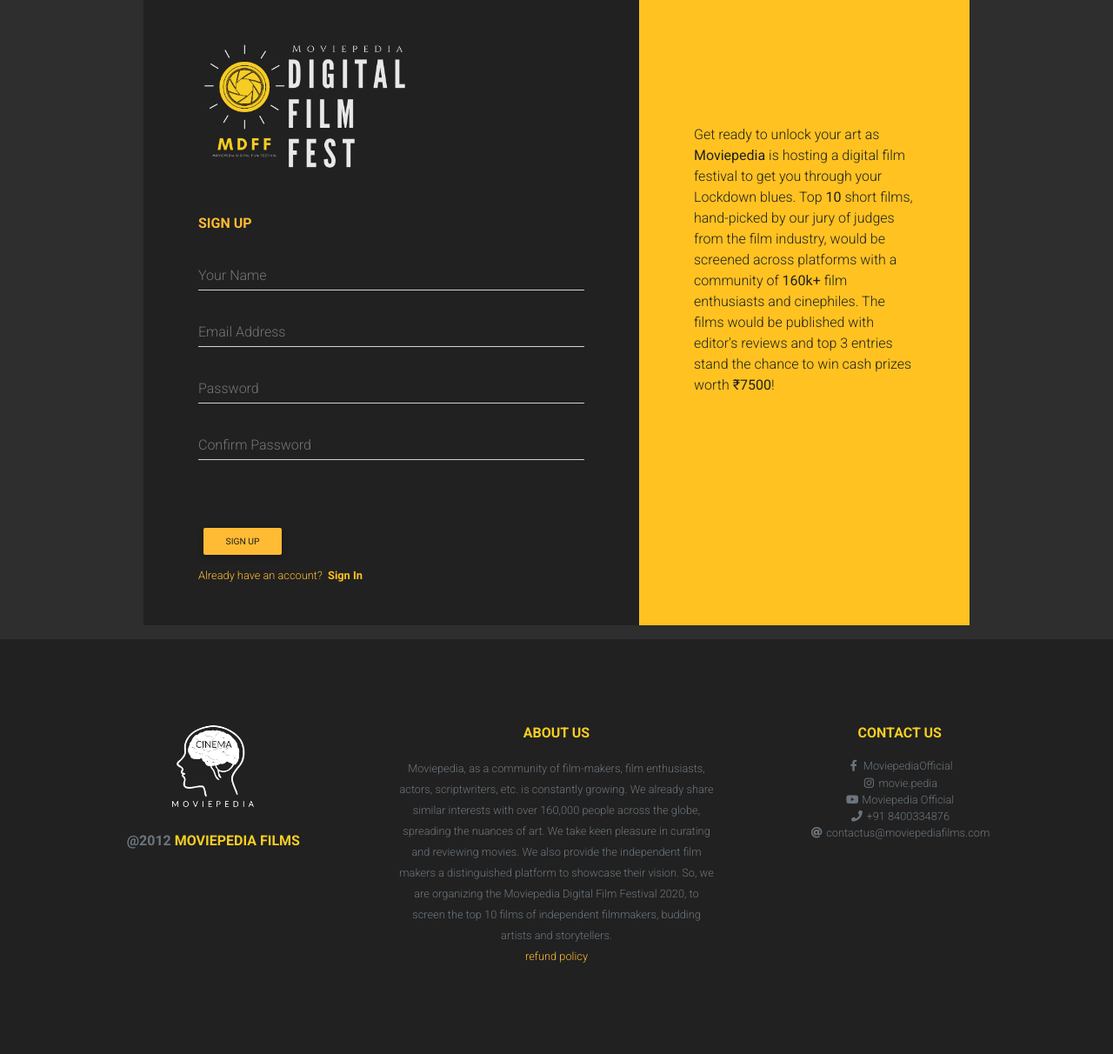
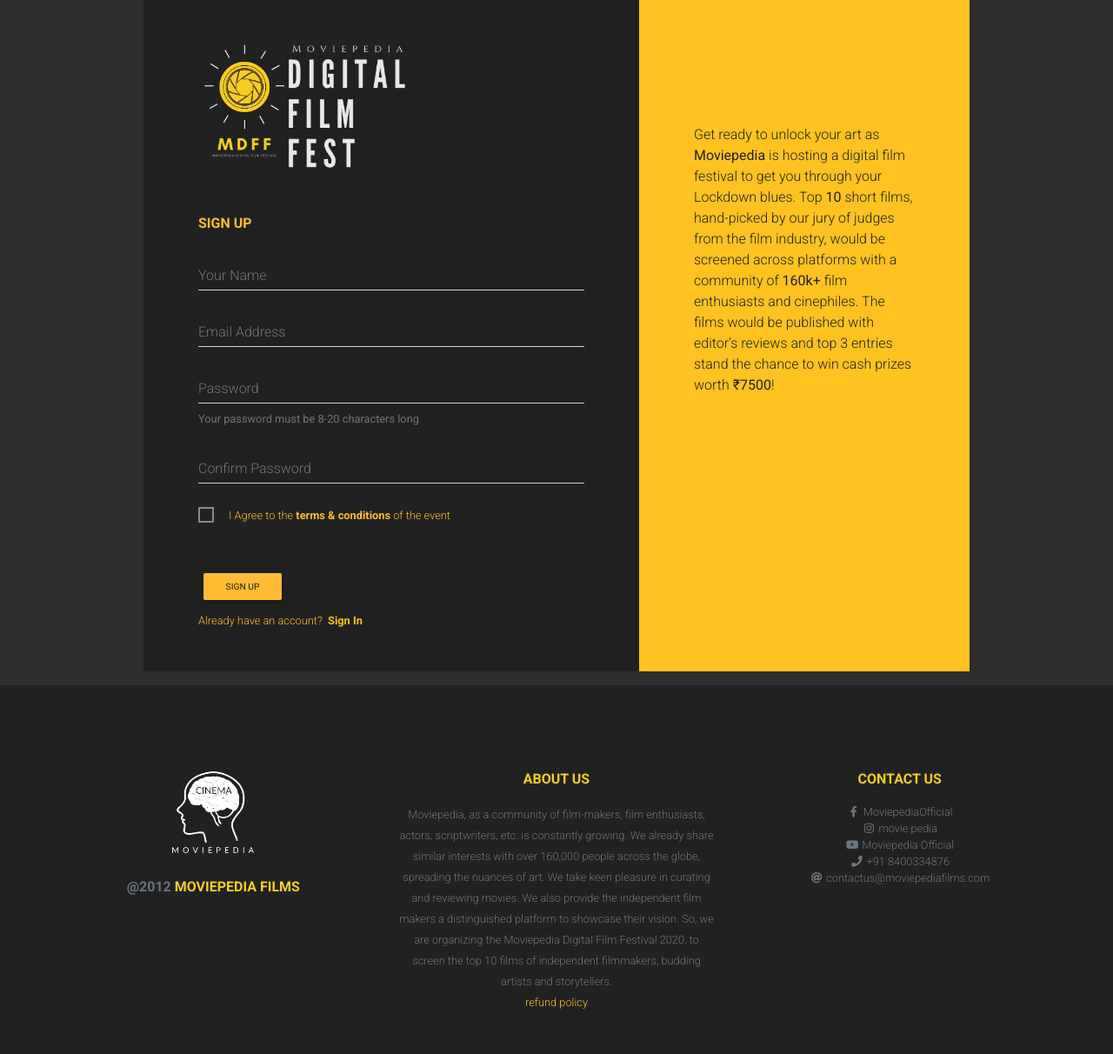
Before and after one commit to moviepediafilms/mdff.moviepediafilms.com, a Django app: page / in a window 1280 px wide. Shown: the part 33-1245 px from the top of the page at 87% size. Before the commit the page ends 1140 px from the top, so only its background shows below. Run offline with Django 3.2, Linux system fonts and the light colour scheme; some libraries are stand-ins or nearby versions.

Commit message:
signup, login working

```diff
--- a/dff2020/models.py
+++ b/dff2020/models.py
@@ -9,3 +9,7 @@
     runtime = models.IntegerField()
     added_at = models.DateTimeField()
     owner = models.ForeignKey(User, on_delete=models.CASCADE)
+
+
+class Order(models.Model):
+    pass
--- a/dff2020/static/dff2020/css/login_signup.css
+++ b/dff2020/static/dff2020/css/login_signup.css
@@ -5,3 +5,12 @@
   color:  #ffc221!important;
   font-weight: bold;
 }
+
+.form-check {
+  padding-left: 0;
+}
+
+.form-check-input[type="checkbox"]:checked+label:before{
+  border-right: 2px solid #ffc221;
+  border-bottom: 2px solid #ffc221;
+}
--- a/dff2020/templates/dff2020/signup.html
+++ b/dff2020/templates/dff2020/signup.html
@@ -11,33 +11,51 @@
     <img src="{% static 'dff2020/img/icon.png'%}" height="150px"/>
 
     <div class="text-uppercase text-warning mt-5 font-weight-bold">Sign Up</div>
-    <form class="text-left text-white" action="#!" >
+    <form class="text-left text-white" action="/" method="post" onsubmit="return form_valid();">
+        {% csrf_token %}
         <div class="md-form">
             <!-- Name -->
-            <input type="text" id="name" name="name" class="form-control text-reset" />
+            <input type="text" id="name" name="name" class="form-control text-reset" required/>
             <label for="name">Your Name</label>
         </div>
 
         <div class="md-form">
             <!-- Director -->
-            <input type="email" id="email" name="email" class="form-control text-reset" autocomplete="email"/>
+            <input type="email" id="email" name="email" class="form-control text-reset" autocomplete="email" required/>
             <label for="email">Email Address</label>
         </div>
         <div class="md-form">
             <!-- Director -->
-            <input type="password" id="password" name="password" class="form-control text-reset" autocomplete="new-password"/>
+            <input type="password" onchange="check_match()" minlength="8" maxlength="20" id="password" name="password" class="form-control text-reset" autocomplete="new-password" required/>
             <label for="password">Password</label>
+            <small class="form-text text-muted">
+                Your password must be 8-20 characters long
+            </small>
         </div>
         <div class="md-form">
             <!-- Director -->
-            <input type="password" id="confirm_password" name="confirm_password" class="form-control text-reset" autocomplete="new-password"/>
+            <input type="password" onchange="check_match()" id="confirm_password" name="confirm_password" class="form-control text-reset" autocomplete="new-password" required/>
             <label for="confirm_password">Confirm Password</label>
+            <small id="confirm_password_helptxt" class="form-text text-muted d-none">
+                Password should match
+            </small>
+        </div>
+        <div class="form-check text-left">
+            <input type="checkbox" class="form-check-input " id="agree" name="agree" required>
+            <label class="form-check-label text-warning text-sm" for="agree">I Agree to the <a href="/tos" class="text-warning font-weight-bold">terms & conditions</a> of the event</label>
+            <br/>
         </div>
         <br/>
-        <div class="g-recaptcha" data-sitekey="6Le8yqMZAAAAAP29DeBG_lUiFMJSsliCzUvEPJTk" data-theme="dark"></div>
+        <div class="g-recaptcha" data-size="normal" data-error-callback="capcha_error" data-sitekey="6Le8yqMZAAAAAP29DeBG_lUiFMJSsliCzUvEPJTk" data-theme="dark"></div>
+        <small id="capcha_helptxt" class="form-text text-danger d-none">
+            Please check this to proceed
+        </small>
         <br/>
+
+        <div class="text-sm text-danger">{{error}}</div>
+        <div class="text-sm text-warning">{{message}}</div>
         <!-- submit button -->
-        <button class="btn btn-sm btn-warning text-dark" type="submit">Sign up</button>
+        <button id="submit-btn" class="btn btn-sm btn-warning text-dark" type="submit">Sign up</button>
 
         <div class="text-warning text-sm mt-2">Already have an account? <a class="text-link" href="/login" ><b> &nbsp;Sign In</b></a></div>
 
@@ -58,7 +76,39 @@
 <script>
 $(document).ready(function () {
     $('.stepper').mdbStepper();
+
 })
+var check_match = function(){
+    var pass = $('#password').val();
+    var cnf_pass = $('#confirm_password').val();
+    if(cnf_pass){
+        if (pass !== cnf_pass){
+            $('#confirm_password').addClass('invalid');
+            $('#confirm_password_helptxt').removeClass('d-none');
+            $("#submit-btn").attr("disabled", "");
+        }else{
+            $('#confirm_password').removeClass('invalid');
+            $('#confirm_password_helptxt').addClass('d-none');
+            $("#submit-btn").removeAttr("disabled");
+        }
+    }
+}
+
+var form_valid = function(){
+    var response = grecaptcha.getResponse()
+    console.log(response)
+    if (response == ""){
+        $('#capcha_helptxt').removeClass('d-none');
+        return false;
+    } else {
+        $('#capcha_helptxt').addClass('d-none');
+        return true;
+    }
+}
+
+var capcha_error = function(){
+
+}
 </script>
 
 {%endblock%}
--- a/dff2020/urls.py
+++ b/dff2020/urls.py
@@ -2,7 +2,7 @@
 from . import views
 
 urlpatterns = [
-    path("", views.signup, name="signup"),
-    path("login", views.login, name="login"),
-    path("registration", views.registration, name="registration"),
+    path("", views.SignUp.as_view(), name="signup"),
+    path("login", views.Login.as_view(), name="login"),
+    path("registration", views.Registration.as_view(), name="registration"),
 ]
--- a/dff2020/views.py
+++ b/dff2020/views.py
@@ -1,13 +1,109 @@
-from django.shortcuts import render
+import re
+import os
+import logging
+
+import requests
+
+from django.shortcuts import render, redirect
+from django.contrib.auth import authenticate, login
+from django.contrib.auth.decorators import login_required
+from django.contrib.auth.models import User
+from django.contrib.auth.mixins import LoginRequiredMixin
+from django.utils.decorators import method_decorator
+from django.urls import reverse
+from django.views import View
 
 
-def login(request):
-    return render(request, "dff2020/login.html", {})
+logger = logging.getLogger("app.dff2020")
 
 
-def signup(request):
-    return render(request, "dff2020/signup.html", {})
+class Login(View):
+    def post(self, request):
+        username = request.POST["email"]
+        password = request.POST["password"]
+        if username and password:
+            user = authenticate(request, username=username, password=password)
+            if user is not None:
+                logging.debug("user authenticated")
+                login(request, user)
+                return redirect("registration")
+            else:
+                error = "Invalid email and password combination"
+        else:
+            error = "username or password cannot be empty"
+        return redirect(reverse("login") + f"?error={error}")
+
+    def get(self, request):
+        error = request.GET.get("error") or ""
+        message = request.GET.get("message") or ""
+        return render(request, "dff2020/login.html", dict(error=error, message=message))
 
 
-def registration(request):
-    return render(request, "dff2020/registration.html", {})
+def get_ip(request):
+    x_forwarded_for = request.META.get("HTTP_X_FORWARDED_FOR")
+    if x_forwarded_for:
+        ip = x_forwarded_for.split(",")[0]
+    else:
+        ip = request.META.get("REMOTE_ADDR")
+    return ip
+
+
+def verify_recapcha(request, recapcha_response):
+    try:
+        response = requests.post(
+            "https://www.google.com/recaptcha/api/siteverify",
+            params={
+                "secret": os.getenv("RECAPTCHA_SECRET_KEY"),
+                "response": recapcha_response,
+                "remoteip": get_ip(request),
+            },
+        ).json()
+        logger.debug(response)
+        if response.get("success"):
+            return True
+        else:
+            logger.error(response)
+            return False
+    except Exception as ex:
+        logger.exception(ex)
+        return False
+
+
+class SignUp(View):
+    def post(self, request):
+        name = request.POST.get("name", "").strip()
+        email = request.POST.get("email", "").strip()
+        password = request.POST.get("password", "").strip()
+        agree = request.POST.get("agree", "").strip()
+
+        recapcha = request.POST.get("g-recaptcha-response", "")
+
+        logger.debug(email, password, recapcha)
+        if all([name, email, password, verify_recapcha(request, recapcha)]):
+            name = re.split(r"\s+", name, 1)
+            user = User.objects.create_user(email, email, password)
+            user.first_name = name[0]
+            if len(name) > 0:
+                user.last_name = name[1]
+            user.save()
+            message = "Congratulations!! Your account is created please login!"
+            return redirect(reverse("login") + f"?message={message}")
+        else:
+            error = "Invalid input! refresh the page and try again!"
+        return redirect(reverse("signup") + f"?error={error}")
+
+    def get(self, request):
+        error = request.GET.get("error") or ""
+        return render(request, "dff2020/signup.html", dict(error=error))
+
+
+class Registration(LoginRequiredMixin, View):
+    @method_decorator(login_required)
+    def get(self, request):
+        return render(request, "dff2020/registration.html")
+
+    @method_decorator(login_required)
+    def post(self, request):
+        return render(
+            request, "dff2020/registration.html", dict(error="cannot login now!")
+        )
```
Also changed, not shown: dff2020/templates/dff2020/login.html (+7 -4 lines), dff2020/templates/dff2020/registration.html (+3 -4 lines), moviepedia/settings.py (+27 -4 lines), 2 other files.
